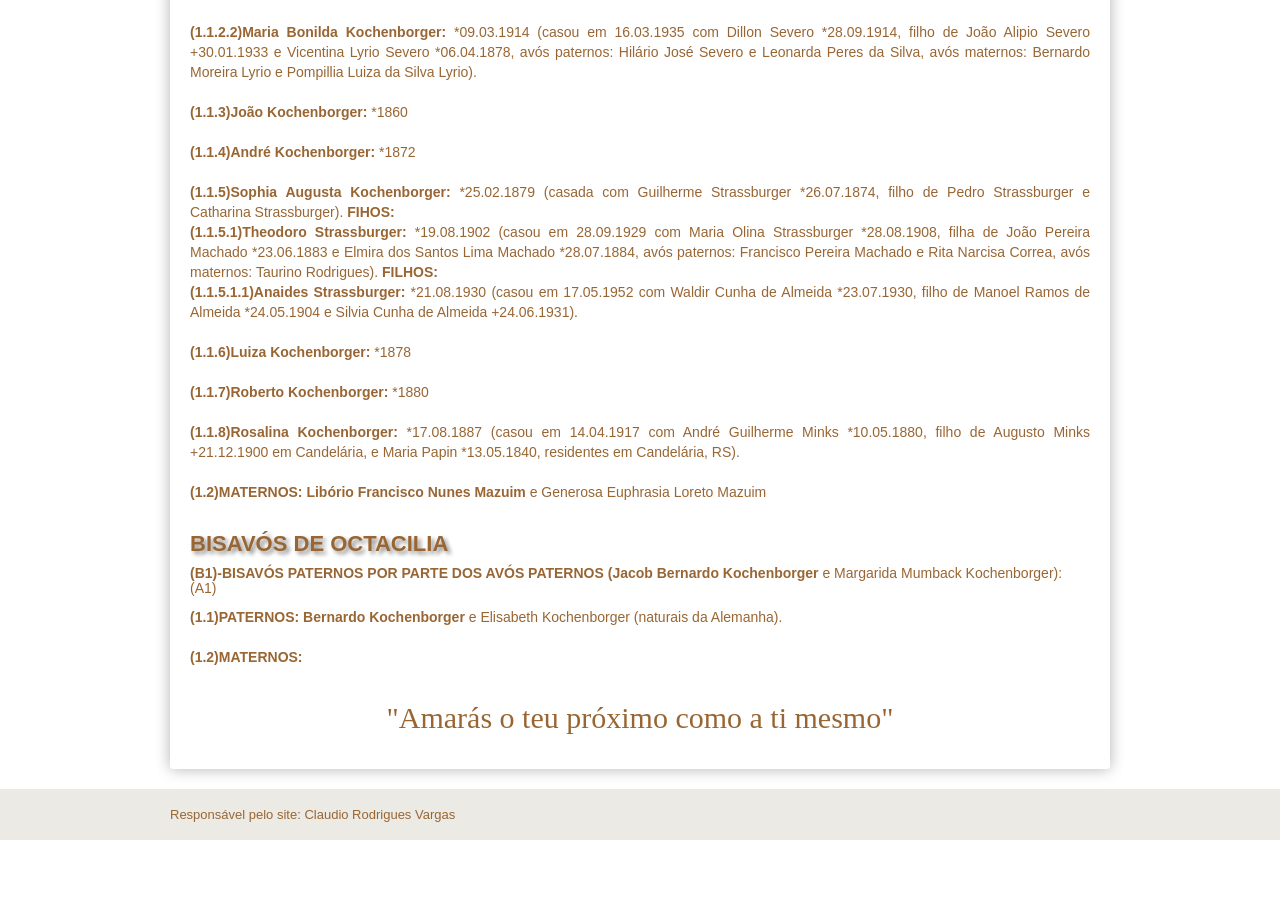
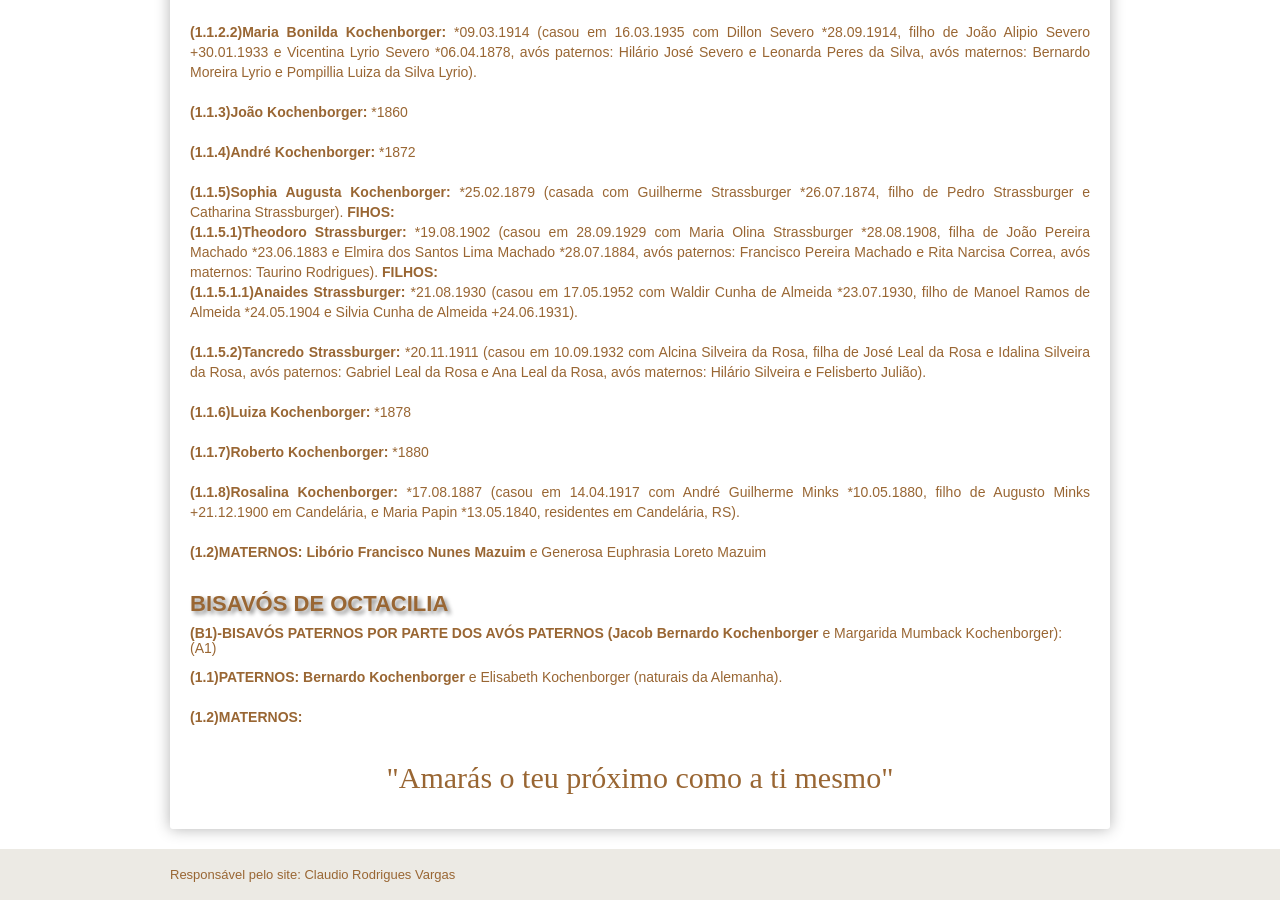
Before and after one commit to claudiovargas1955/claudiovargas1955.github.io, a Jekyll site: the page built from _pages/familia-kochenborger.html, in a window 1280 px wide and 900 px high, scrolled down 1971 px. Built offline with Jekyll 4.4.1, drawn with Linux system fonts in a browser that asks for light colours; some web fonts are replaced; before the commit the page ends 2811 px from its top, so only the background shows below that.

Commit message:
Update familia-kochenborger.html

```diff
--- a/_pages/familia-kochenborger.html
+++ b/_pages/familia-kochenborger.html
@@ -193,6 +193,10 @@ Catharina Strassburger). <b>FIHOS: </b><br>
     <b>(1.1.5.1.1)Anaides Strassburger: </b>*21.08.1930 (casou em 17.05.1952 com Waldir Cunha de Almeida *23.07.1930, filho de Manoel
     Ramos de Almeida *24.05.1904 e Silvia Cunha de Almeida +24.06.1931). <br><br>
 
+  <b>(1.1.5.2)Tancredo Strassburger: </b>*20.11.1911 (casou em 10.09.1932 com Alcina Silveira da Rosa, filha de José Leal da Rosa e
+  Idalina Silveira da Rosa, avós paternos: Gabriel Leal da Rosa e Ana Leal da Rosa, avós maternos: Hilário Silveira e Felisberto Julião).
+  <br><br>
+
     <b>(1.1.6)Luiza Kochenborger: </b>*1878<br><br>
 
     <b>(1.1.7)Roberto Kochenborger: </b>*1880 <br><br>
```
